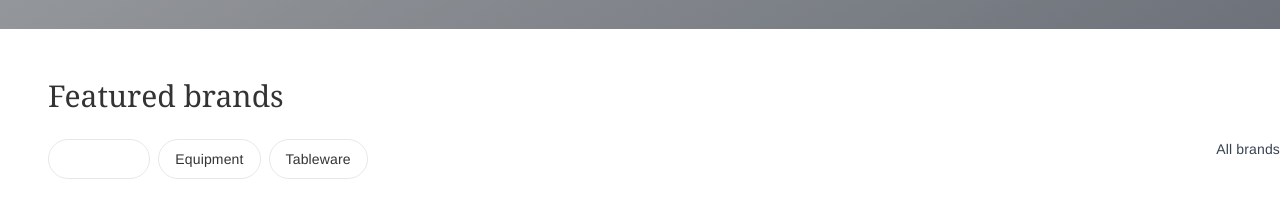
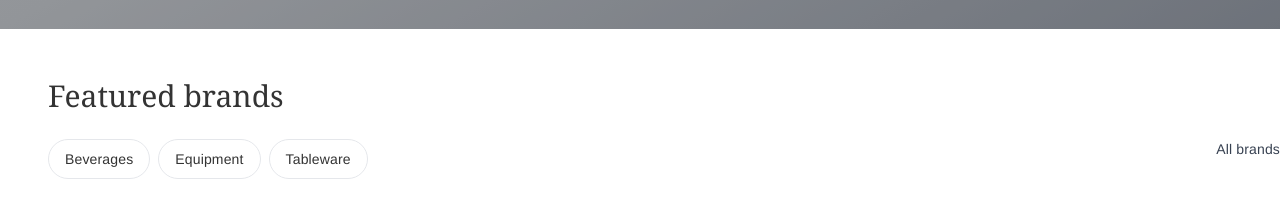
Before and after one commit to ovsharam/OSP-dash, a Next.js app: page /browse in a window 1280 px wide. Shown: the part 820-1021 px from the top of the page. Built offline with nearby package versions, Linux system fonts and the light colour scheme.

Commit message:
Update active category filter button to maintain black text instead of white

```diff
--- a/app/browse/page.tsx
+++ b/app/browse/page.tsx
@@ -172,11 +172,11 @@ function BrowseContent() {
                             }}
                             className={`f_t_base f_t_color hover:border-fs-action-border-default focus-visible:border-fs-action-border-default flex h-10 cursor-pointer items-center justify-center rounded-[40px] border p-4! f_t_paragraphSansRegular ${
                               isActive
-                                ? "border-fs-action-border-default bg-fs-surface-primary-inverse"
+                                ? "border-fs-action-border-default bg-white"
                                 : "border-fs-border-muted"
                             }`}
                             style={{
-                              "--f_t_color": isActive ? "#ffffff" : "#333333",
+                              "--f_t_color": "#333333",
                               "--f_t_decorationColor": "#757575"
                             } as React.CSSProperties}
                           >
```
